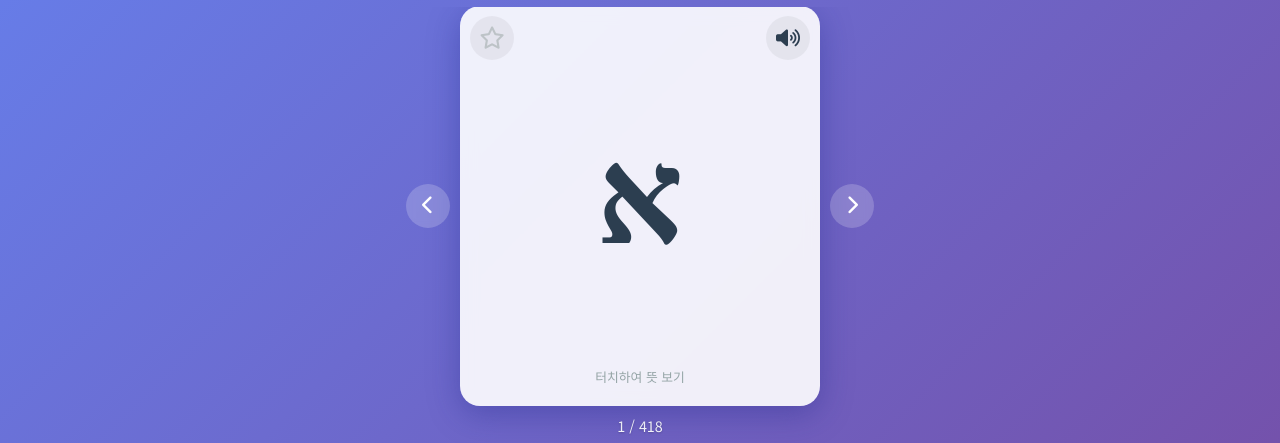
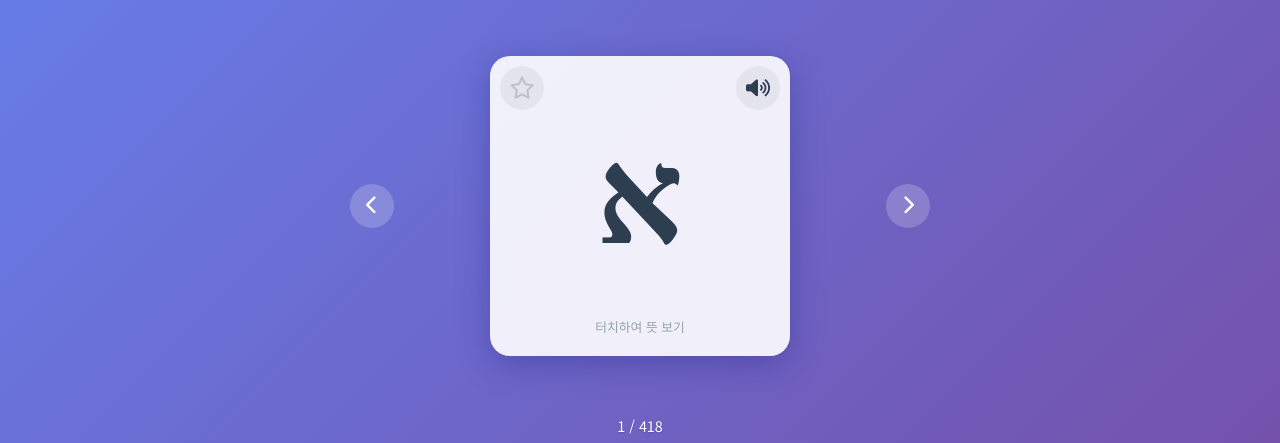
Before and after one commit to cksdidwp-lgtm/1214, a plain HTML site: page index.html in a window 1280 px wide. Shown: the part 78-521 px from the top of the page. Drawn offline with Linux system fonts and the light colour scheme; a web font is replaced by a local one.

```diff
--- a/index.html
+++ b/index.html
@@ -118,14 +118,14 @@
 
         .card {
     width: 100%;
-            max-width: 360px;
-            height: 50vh;
-            min-height: 300px;
-            max-height: 550px;
+    max-width: 300px;    /* 기존 360px에서 300px로 줄임 */
+    aspect-ratio: 1 / 1; /* 가로 세로 1:1 비율 (정사각형) 강제 */
+    height: auto;        /* 높이는 너비에 맞춰 자동으로 설정됨 */
     position: relative;
     cursor: pointer;
     transform-style: preserve-3d;
     transition: transform 0.6s;
+    margin: 0 auto;      /* 중앙 정렬 */
 }
 
         .card.flipped {
@@ -2263,4 +2263,5 @@
     </script>
 </body>
 
+
 </html>
```
Lines whose indentation alone changed are shown as unchanged.
